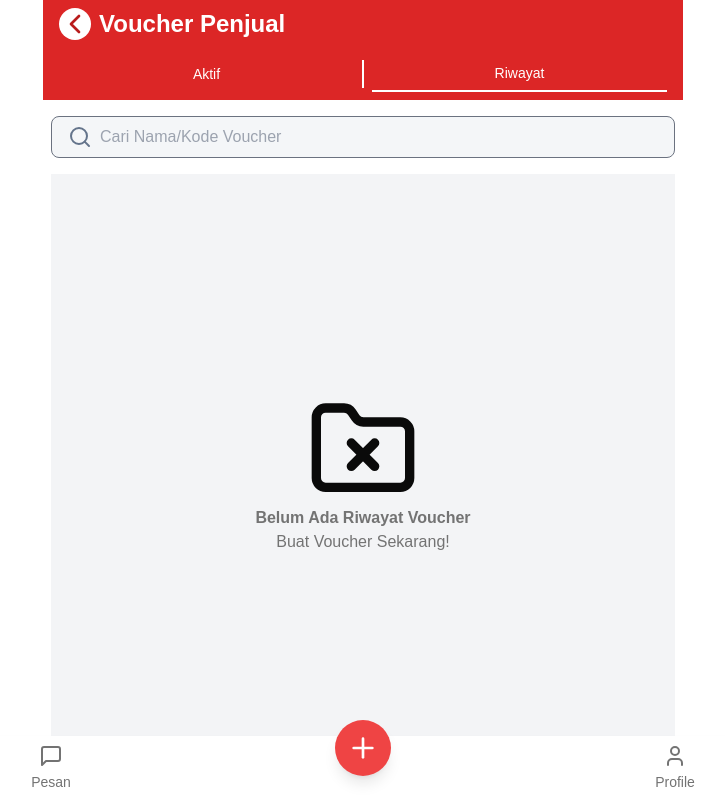
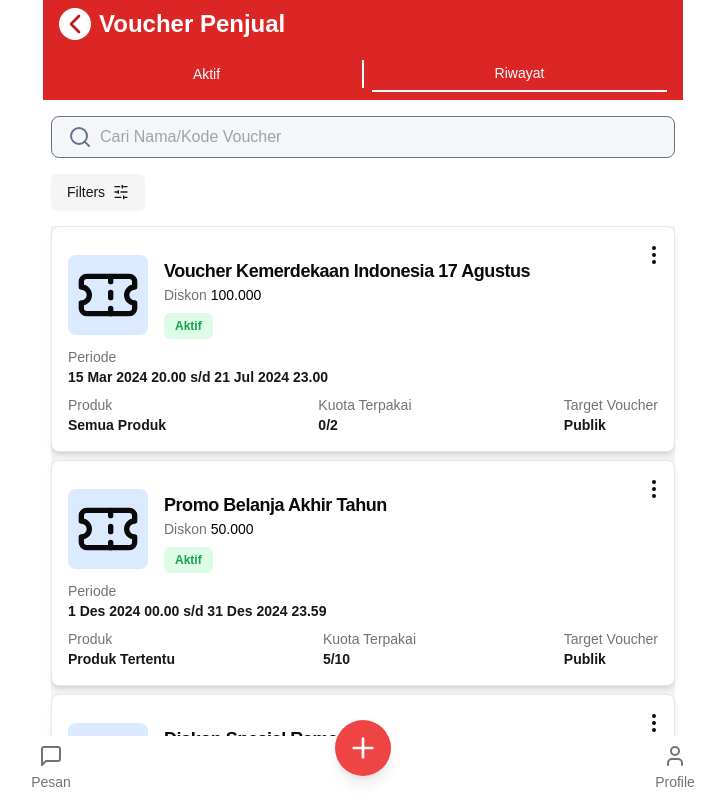
Before and after one commit to Andrewij21/voucher-seller, a Next.js app: page /voucherPenjual/riwayat in a window 1280 px wide. Shown: the top 798 px of the page, without its empty margins (277-1002 px from the left). Built offline with nearby package versions, Linux system fonts and the light colour scheme.

Commit message:
feat: halaman riwayat

```diff
--- /dev/null
+++ b/app/voucherPenjual/riwayat/_components/DrawerMore.tsx
@@ -0,0 +1,41 @@
+import {
+  Drawer,
+  DrawerClose,
+  DrawerContent,
+  DrawerHeader,
+  DrawerTitle,
+  DrawerTrigger,
+} from "@/components/ui/drawer";
+import { Separator } from "@/components/ui/separator";
+import { EllipsisVertical, X } from "lucide-react";
+export default function DrawerMore() {
+  return (
+    <>
+      <Drawer>
+        <DrawerTrigger>
+          <EllipsisVertical className="h-6 w-6" />
+        </DrawerTrigger>
+        <DrawerContent className="max-w-screen-sm mx-auto min-h-3.5">
+          <DrawerHeader className="text-center relative">
+            <DrawerTitle className="text-center">Atur</DrawerTitle>
+            <DrawerClose asChild className="absolute left-4">
+              {/* <Button variant="ghost" className="p-0"> */}
+              <X className="h-8 w-8 text-blue-500 cursor-pointer" />
+              {/* </Button> */}
+            </DrawerClose>
+          </DrawerHeader>
+          <div className="p-4 space-y-4">
+            <div>
+              <h3 className="capitalize font-semibold">Detail</h3>
+              <Separator className="" />
+            </div>
+            <div>
+              <h3 className="capitalize font-semibold">Salin</h3>
+              <Separator className="" />
+            </div>
+          </div>
+        </DrawerContent>
+      </Drawer>
+    </>
+  );
+}
--- /dev/null
+++ b/app/voucherPenjual/riwayat/_components/Header.tsx
@@ -0,0 +1,26 @@
+import { Search } from "lucide-react";
+import { Dispatch, SetStateAction } from "react";
+interface HeaderProps {
+  searchQuery: string;
+  setSearchQuery: Dispatch<SetStateAction<string>>;
+}
+export default function Header({ searchQuery, setSearchQuery }: HeaderProps) {
+  return (
+    <>
+      <form action="">
+        <div className="flex gap-x-2 w-full rounded-lg px-4 py-2 bg-slate-400/10 border border-gray-500">
+          <Search className="text-slate-500 h-6 w-6" />
+          <input
+            type="text"
+            name="search"
+            placeholder="Cari Nama/Kode Voucher"
+            autoComplete="off"
+            value={searchQuery}
+            onChange={(e) => setSearchQuery(e.target.value)} // Update quer
+            className="outline-none border-none bg-transparent  text-slate-500"
+          />
+        </div>
+      </form>
+    </>
+  );
+}
--- /dev/null
+++ b/app/voucherPenjual/riwayat/_components/VoucherCard.tsx
@@ -0,0 +1,88 @@
+import { Badge } from "@/components/ui/badge";
+import {
+  Card,
+  CardContent,
+  CardDescription,
+  CardFooter,
+  CardHeader,
+  CardTitle,
+} from "@/components/ui/card";
+import { Ticket } from "lucide-react";
+import DrawerMore from "./DrawerMore";
+
+interface VoucherCardBody {
+  id: number;
+  name: string;
+  discount: string;
+  type: string;
+  status: string;
+  period: {
+    start: string;
+    end: string;
+  };
+  targetProduct: string;
+  quota: {
+    used: number;
+    total: number;
+  };
+  targetVoucher: string;
+}
+
+export default function VoucherCard({ data }: { data: VoucherCardBody }) {
+  return (
+    <Card className="w-full rounded-lg border border-gray-200 bg-white p-4 shadow-md space-y-2 relative">
+      {/* Header */}
+      <div className="absolute top-4 right-2">
+        <DrawerMore />
+      </div>
+      <CardHeader className="p-0 flex flex-row items-center space-x-4">
+        <div className="flex-shrink-0 rounded-lg bg-blue-100 p-2 items-center justify-center">
+          <Ticket className="w-16 h-16" />
+        </div>
+        <div>
+          <CardTitle className="text-lg capitalize">{data.name}</CardTitle>
+          <CardDescription className="capitalize">
+            {data.type} <span className="text-black">{data.discount}</span>
+          </CardDescription>
+          <Badge
+            variant={data.status === "aktif" ? "success" : "warning"}
+            className="mt-2 min-w-3.5 justify-center py-1 capitalize"
+          >
+            {data.status}
+          </Badge>
+        </div>
+      </CardHeader>
+      <CardContent className="p-0">
+        <p className="text-sm font-medium text-muted-foreground">Periode</p>
+        <p className="text-sm text-primary font-semibold">
+          {data.period.start} s/d {data.period.end}
+        </p>
+      </CardContent>
+
+      <CardFooter className="flex justify-between items-center p-0">
+        <div>
+          <p className="text-sm font-medium text-muted-foreground">Produk</p>
+          <p className="text-sm text-primary font-semibold">
+            {data.targetProduct}
+          </p>
+        </div>
+        <div>
+          <p className="text-sm font-medium text-muted-foreground">
+            Kuota Terpakai
+          </p>
+          <p className="text-sm text-primary font-semibold">
+            {data.quota.used}/{data.quota.total}
+          </p>
+        </div>
+        <div>
+          <p className="text-sm font-medium text-muted-foreground">
+            Target Voucher
+          </p>
+          <p className="text-sm text-primary font-semibold">
+            {data.targetVoucher}
+          </p>
+        </div>
+      </CardFooter>
+    </Card>
+  );
+}
--- /dev/null
+++ b/app/voucherPenjual/riwayat/_components/VoucherCardLists.tsx
@@ -0,0 +1,35 @@
+import VoucherCard from "./VoucherCard";
+interface VoucherCardListsProps {
+  vouchers: {
+    id: number;
+    name: string;
+    discount: string;
+    status: string;
+    period: {
+      start: string;
+      end: string;
+    };
+    targetProduct: string;
+    quota: {
+      used: number;
+      total: number;
+    };
+    targetVoucher: string;
+    type: string;
+  }[];
+}
+export default function VoucherCardLists({ vouchers }: VoucherCardListsProps) {
+  return (
+    <div className="flex flex-col gap-y-2">
+      {vouchers.length > 0 ? (
+        vouchers.map((item, i) => <VoucherCard key={i} data={item} />)
+      ) : (
+        <div className="text-center">
+          <h3 className="font-semibold capitalize text-muted-foreground">
+            Tidak ada voucher yang sesuai
+          </h3>
+        </div>
+      )}
+    </div>
+  );
+}
--- a/app/voucherPenjual/riwayat/page.tsx
+++ b/app/voucherPenjual/riwayat/page.tsx
@@ -1,23 +1,100 @@
-import { FolderX, Search } from "lucide-react";
-// import DrawerMenu from "../_components/DrawerMenu";
+"use client";
+// import { FolderX } from "lucide-react";
+import { useState } from "react";
+import Header from "./_components/Header";
+import VoucherCardLists from "./_components/VoucherCardLists";
+import { dummyVouchers } from "@/app/_Data";
+import DrawerMenu from "../_components/DrawerMenu";
+import { SearchX } from "lucide-react";
+import { Button } from "@/components/ui/button";
 
-export default function page() {
+export default function Page() {
+  const [searchQuery, setSearchQuery] = useState<string>("");
+  const [filterCriteria, setFilterCriteria] = useState({
+    status: "",
+    jenisVoucher: "",
+    targetVoucher: "",
+    produk: "",
+  });
+
+  // Filter vouchers berdasarkan query pencarian
+  const filteredVouchers = dummyVouchers.filter((voucher) => {
+    const matchesSearch = voucher.name
+      .toLowerCase()
+      .includes(searchQuery.toLowerCase());
+    const matchesStatus =
+      !filterCriteria.status || voucher.status === filterCriteria.status;
+    const matchesJenisVoucher =
+      !filterCriteria.jenisVoucher ||
+      voucher.type === filterCriteria.jenisVoucher;
+    const matchesTargetVoucher =
+      !filterCriteria.targetVoucher ||
+      voucher.targetVoucher === filterCriteria.targetVoucher;
+    const matchesProduk =
+      !filterCriteria.produk || voucher.targetProduct === filterCriteria.produk;
+
     return (
-    <div className="py-4 space-y-4">
-      <form action="">
-        <div className="flex gap-x-2 w-full rounded-lg px-4 py-2 bg-slate-400/10 border border-gray-500">
-          <Search className="text-slate-500 h-6 w-6" />
-          <input
-            type="text"
-            name="search"
-            placeholder="Cari Nama/Kode Voucher"
-            autoComplete="off"
-            className="outline-none border-none bg-transparent  text-slate-500"
+      matchesSearch &&
+      matchesStatus &&
+      matchesJenisVoucher &&
+      matchesTargetVoucher &&
+      matchesProduk
+    );
+  });
+  const resetFilter = () => {
+    setFilterCriteria({
+      status: "",
+      jenisVoucher: "",
+      targetVoucher: "",
+      produk: "",
+    });
+  };
+  return (
+    <div className="py-4 space-y-4 z-10">
+      <Header searchQuery={searchQuery} setSearchQuery={setSearchQuery} />
+      <div>
+        <DrawerMenu
+          initialFilter={filterCriteria}
+          onSaveFilter={(newFilter) => setFilterCriteria(newFilter)}
         />
       </div>
-      </form>
-      <div>{/* <DrawerMenu /> */}</div>
-      <div className="min-h-[600px] bg-gray-100 flex justify-center items-center">
+      <div className="min-h-[600px] bg-gray-100 flex flex-col">
+        {filteredVouchers.length > 0 ? (
+          <VoucherCardLists vouchers={filteredVouchers} />
+        ) : (
+          <div className="text-center min-h-screen flex flex-col items-center justify-center">
+            <SearchX className="h-12 w-12" />
+            <h3 className="font-semibold capitalize text-muted-foreground">
+              Data tidak Ditemukan. Mohon coba hapus beberapa filter.
+            </h3>
+            <h3 className="font-semibold capitalize text-muted-foreground">
+              atau
+            </h3>
+            <Button
+              onClick={resetFilter}
+              className="bg-blue-500 text-white capitalize font-semibold rounded-full hover:bg-blue-600"
+            >
+              Atur ulang filter
+            </Button>
+          </div>
+        )}
+
+        {/* <div className="text-center">
+        <FolderX className="w-28 h-28 mx-auto" />
+        <h3 className="font-semibold capitalize text-muted-foreground">
+          Belum ada voucher yang aktif
+        </h3>
+        <p className="capitalize text-muted-foreground">
+          Buat voucher sekarang!
+        </p>
+      </div> */}
+      </div>
+    </div>
+  );
+}
+
+{
+  /* <div className="min-h-[600px] bg-gray-100 flex justify-center items-center">
   <div className="text-center">
     <FolderX className="w-28 h-28 mx-auto" />
     <h3 className="font-semibold capitalize text-muted-foreground">
@@ -27,7 +104,5 @@ export default function page() {
       Buat voucher sekarang!
     </p>
   </div>
-      </div>
-    </div>
-  );
+</div> */
 }
```
Lines whose indentation alone changed are shown as unchanged.
